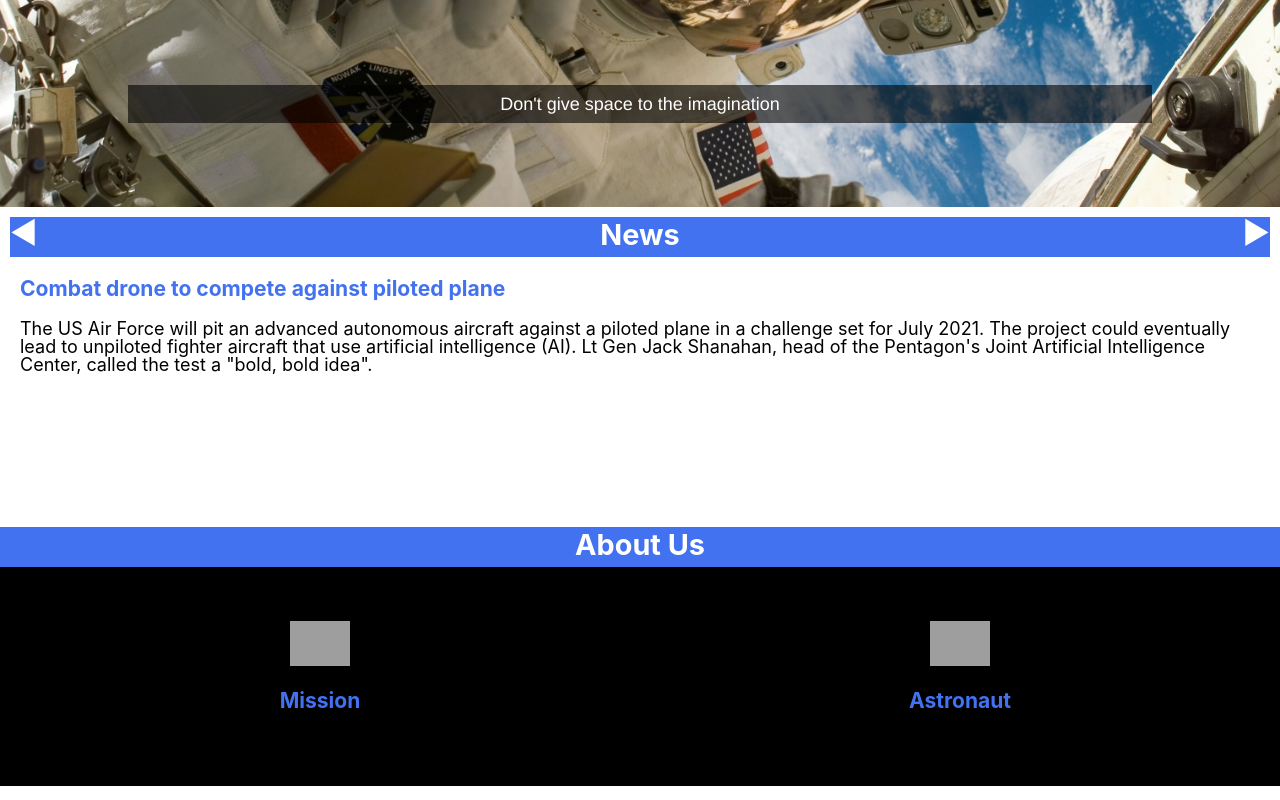
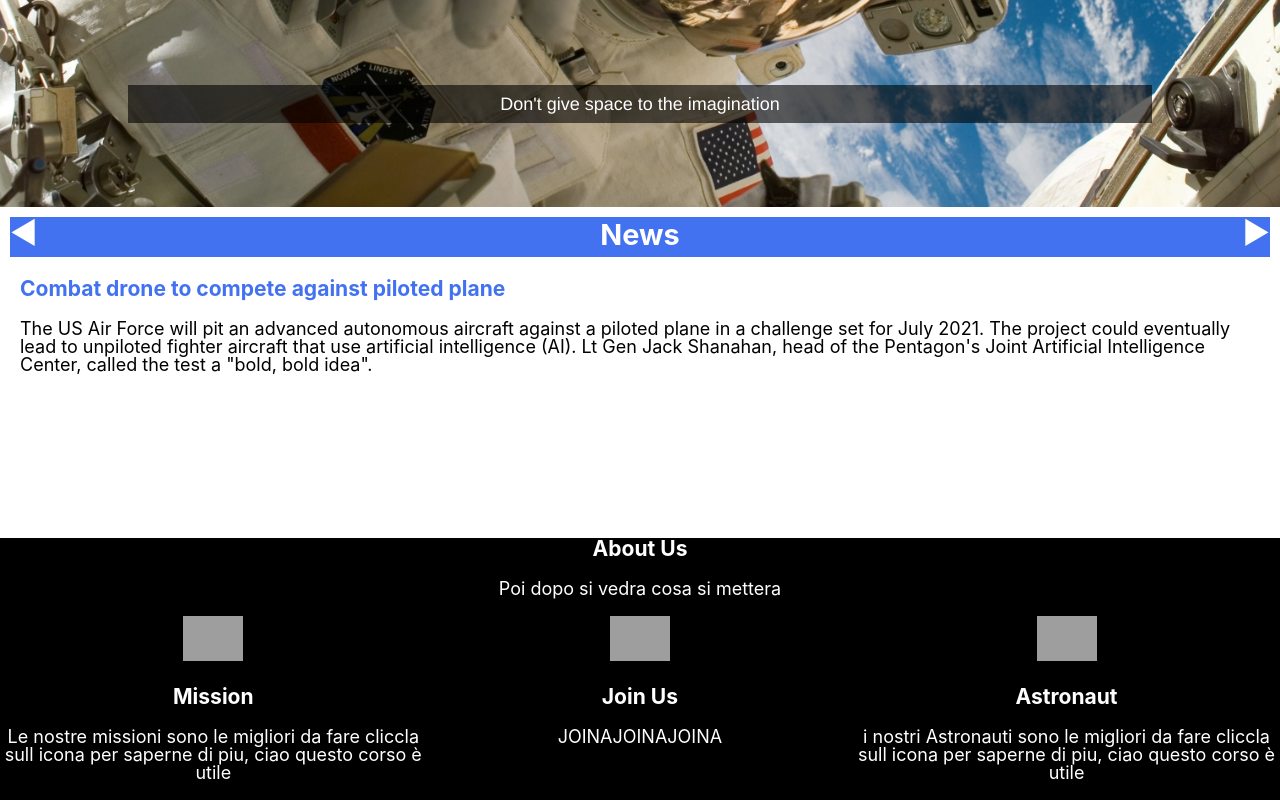
Before and after one commit to sahel00/project01-space, a plain HTML site: page project01-space-master/project01-space/index.html in a window 1280 px wide. Shown: the part 637-1437 px from the top of the page. Drawn offline with Linux system fonts and the light colour scheme; grey boxes are pictures that could not be loaded.

Commit message:
Add files via upload

```diff
--- a/project01-space-master/project01-space/index.html
+++ b/project01-space-master/project01-space/index.html
@@ -101,12 +101,12 @@
                     the Pentagon's Joint Artificial Intelligence Center, called the
                     test a "bold, bold idea".</p>
                 </article>
-            </div>
-        </div>
+            </div><!--#articles-container -->
+        </div><!-- #news-container -->
 
         <div id="about-container">
             <div>
-                <h2>About Us</h2>
+                <h3>About Us</h3>
                 <p>Poi dopo si vedra cosa si mettera</p>
             </div>
 
@@ -118,9 +118,16 @@
 
             <div>
                 <img src="https://png.pngtree.com/png-vector/20190417/ourlarge/pngtree-vector-cad-icon-png-image_947207.jpg">
+                <h3>Join Us</h3>
+                <p>JOINAJOINAJOINA</p>
+            </div>
+
+            <div>
+                <img src="https://png.pngtree.com/png-vector/20190417/ourlarge/pngtree-vector-cad-icon-png-image_947207.jpg">
                 <h3>Astronaut</h3>
                 <p>i nostri Astronauti sono le migliori da fare cliccla sull icona per saperne di piu, ciao questo corso è utile</p>
             </div>
+
 
             <div id ="fix-float-height"></div>
         </div>
--- a/project01-space-master/project01-space/style/style.css
+++ b/project01-space-master/project01-space/style/style.css
@@ -152,26 +152,32 @@ h3{
     #about-container{
         position: relative;
         background-color: black;
+        color:white;
     }
 
     #about-container div img{
         max-width: 60px;
     }
 
-    #about-container div:nth-child(1){
+    #about-container div:nth-child(1){/*About Us*/
         width: 100%;
         text-align: center;
     }
 
-    #about-container div:nth-child(2),
-    #about-container div:nth-child(3){
+    #about-container div:nth-child(2),/*Mission*/
+    #about-container div:nth-child(3),/*Join Us*/
+    #about-container div:nth-child(4){/*Astronauts*/
         float: left;
         text-align: center;
-        width: 50%;
+        width: 33.33%;
     }
 
     #fix-float-height{
         clear: both;
+    }
+
+    #about-container h3{
+        color:white;
     }
 
 
```
